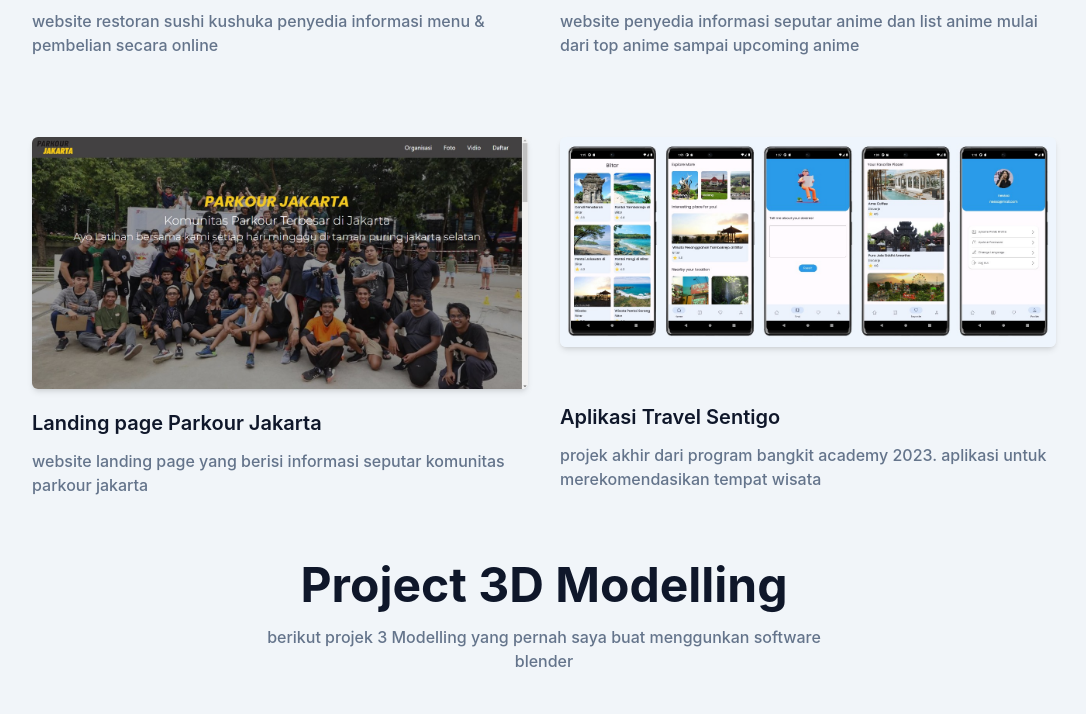
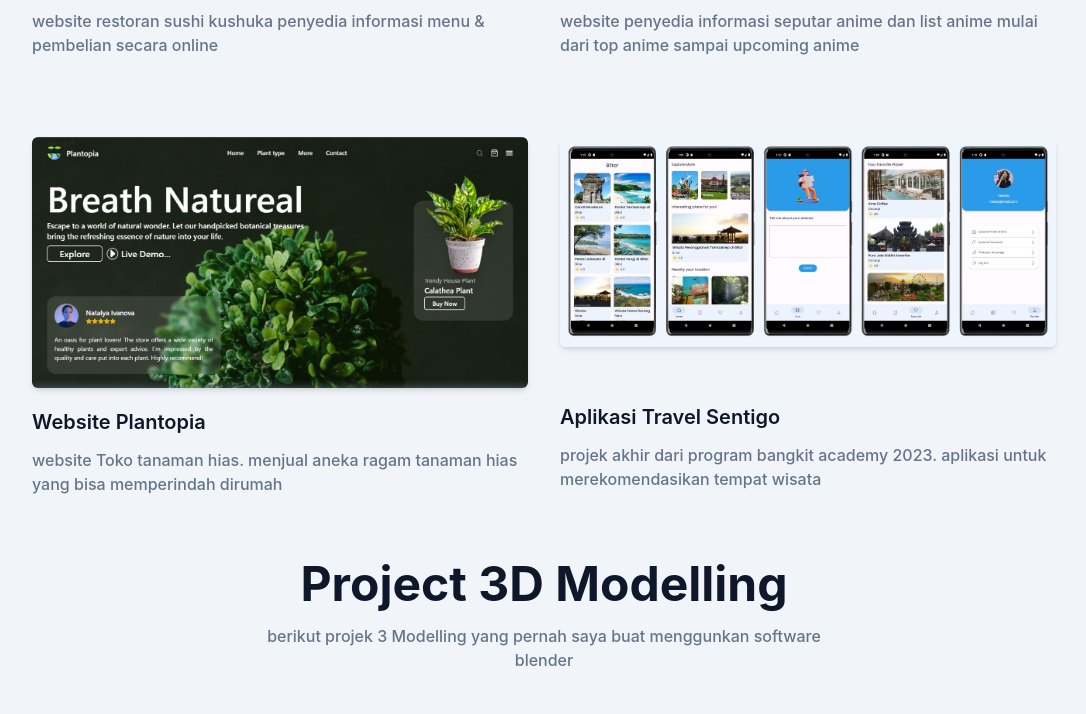
Before and after one commit to NaufalAssyafiqF/portofolio-t, a website: page index.html in a window 1280 px wide. Shown: the part 1900-2614 px from the top of the page, without its empty margins (96-1182 px from the left). Drawn offline with nearby package versions, Linux system fonts and the light colour scheme.

Commit message:
menambahkan projek website plantopia

```diff
--- a/index.html
+++ b/index.html
@@ -338,21 +338,31 @@
               website penyedia informasi seputar anime dan list anime mulai dari top anime sampai upcoming anime
             </p>
           </div>
+
           <!-- projek 3 -->
-          <div class="mb-12 p-4 md:w-1/2">
-            <div class="rounded-md shadow-md overflow-hidden">
+          <div class="mb-12 p-4 md:w-1/2 ">
+            <div class="rounded-md shadow-md overflow-hidden relative group">
               <img
-                src="assets/parkour-jakarta.jpg"
-                alt="websote-parkour"
+                src="assets/plantopia.jpg"
+                alt="website-sushikushuka"
                 width="w-full"
               />
+              <div class="w-full h-full bg-slate-500 absolute opacity-75 top-0 translate-y-full blur-sm group-hover:translate-y-0 duration-300 transition-all ease-in-out"></div>
+              <div class="w-full h-full flex flex-col justify-center items-center absolute top-0 z-10 translate-y-full group-hover:translate-y-0 ease-in-out transition-all duration-300">
+                <div class="flex">
+                  <img src="assets/logo-react-circle.webp" alt="" class="w-[60px] h-[60px] rounded-full m-2">
+                  <img src="assets/logo-tailwind-circle.png" alt="" class="w-[60px] h-[60px] rounded-full m-2">
+                  <img src="assets/logo-vite-3.jpg" alt="" class="w-[60px] h-[60px] rounded-full m-2">
+                </div>
+
+                <a href="https://naufalassyafiq-plantopia.vercel.app/" class="mt-2"><button class="text-dark bg-white px-2 rounded-full hover:text-primary">Go to Website > </button></a>
+              </div>
             </div>
             <h3 class="font-semibold text-dark text-xl mt-5 mb-3">
-              Landing page Parkour Jakarta
+              Website Plantopia
             </h3>
             <p class="font-medium text-base text-secondary">
-              website landing page yang berisi informasi seputar komunitas
-              parkour jakarta
+              website Toko tanaman hias. menjual aneka ragam tanaman hias yang bisa memperindah dirumah
             </p>
           </div>
 
```
Also changed, not shown: assets/plantopia.jpg (added), src/output.css.
